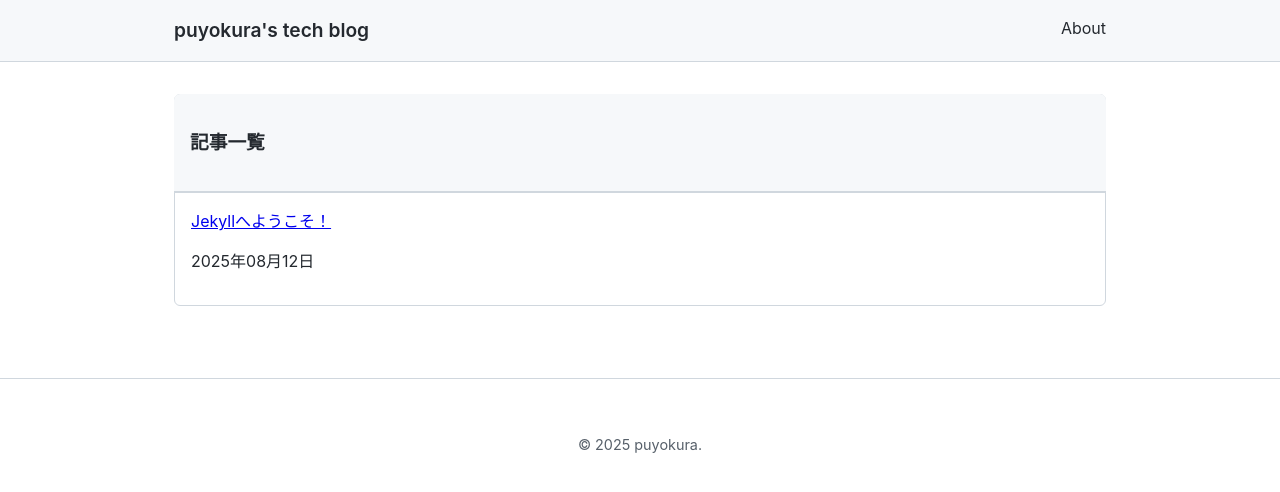
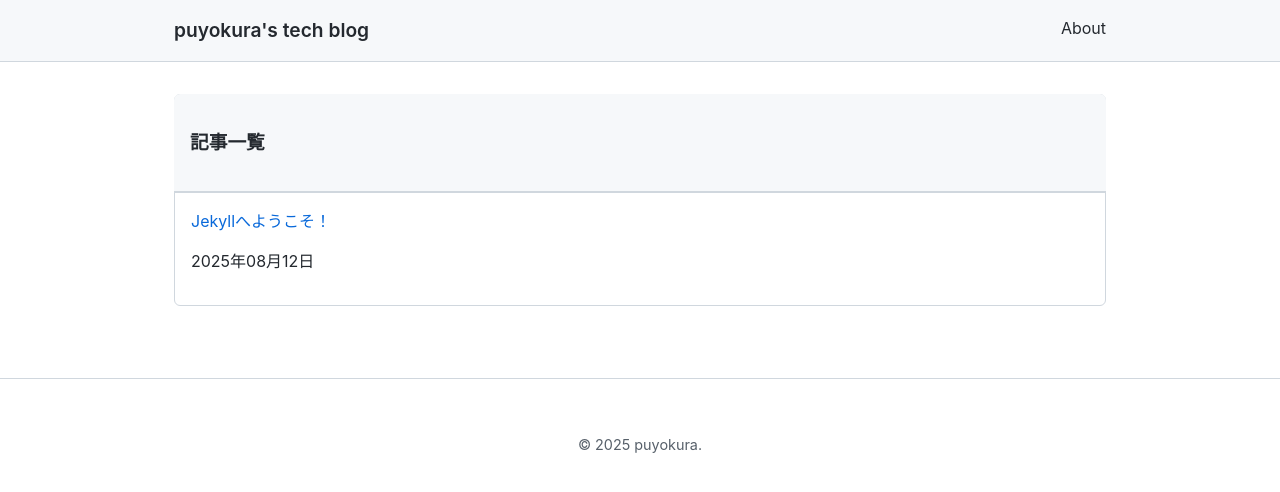
Before and after one commit to puyokura/puyokura.github.io, a Jekyll site: the page built from index.markdown, in a window 1280 px wide. Shown: the top 492 px of the page. Built offline with Jekyll 4.4.1, drawn with Linux system fonts in a browser that asks for light colours.

Commit message:
fix: Apply consistent link styles globally

```diff
--- a/assets/css/main.scss
+++ b/assets/css/main.scss
@@ -58,6 +58,15 @@ body {
   margin-right: auto;
   padding-left: 40px;
   padding-right: 40px;
+}
+
+// --- Global element styles ---
+a {
+  color: var(--color-link-primary);
+  text-decoration: none;
+  &:hover {
+    text-decoration: underline;
+  }
 }
 
 // --- Header --- //
@@ -136,14 +145,6 @@ body {
   p, ul, ol {
     margin-top: 0;
     margin-bottom: 16px;
-  }
-
-  a {
-    color: var(--color-link-primary);
-    text-decoration: none;
-    &:hover {
-      text-decoration: underline;
-    }
   }
 
   code {
```
